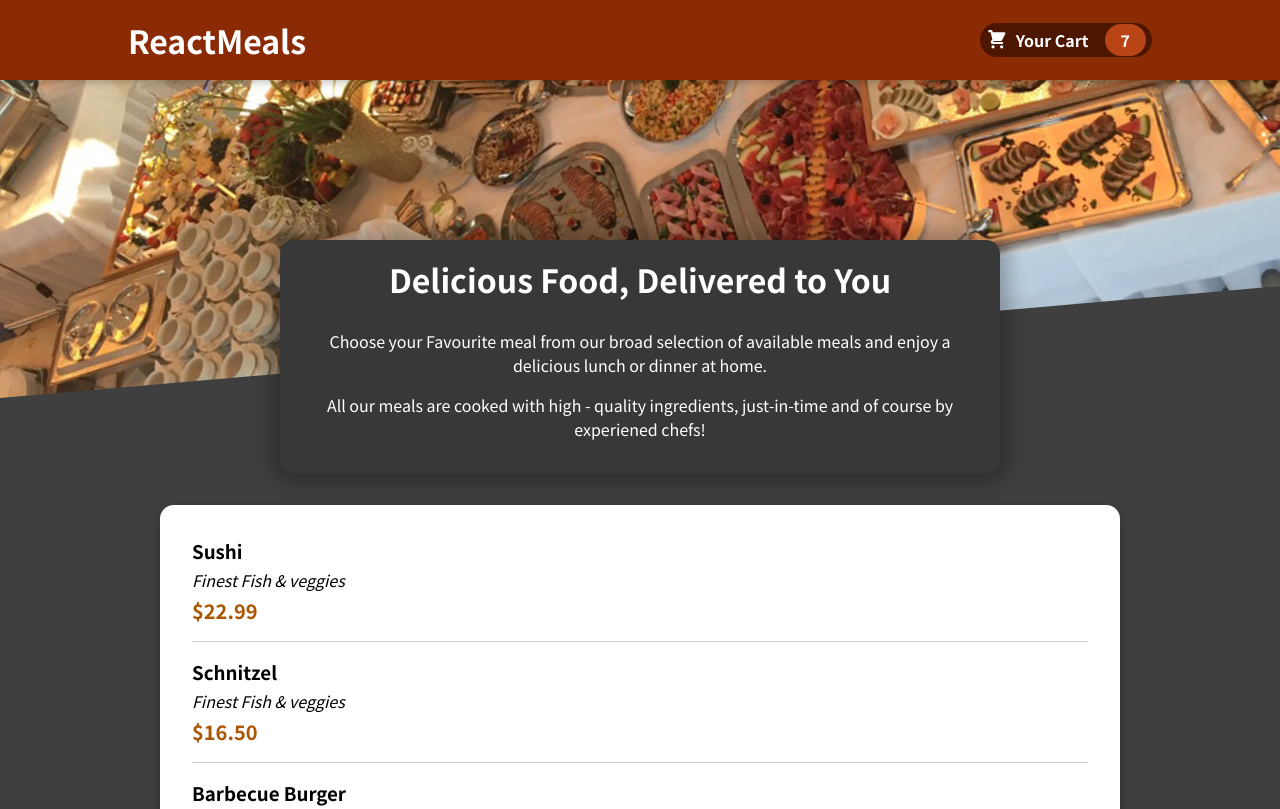
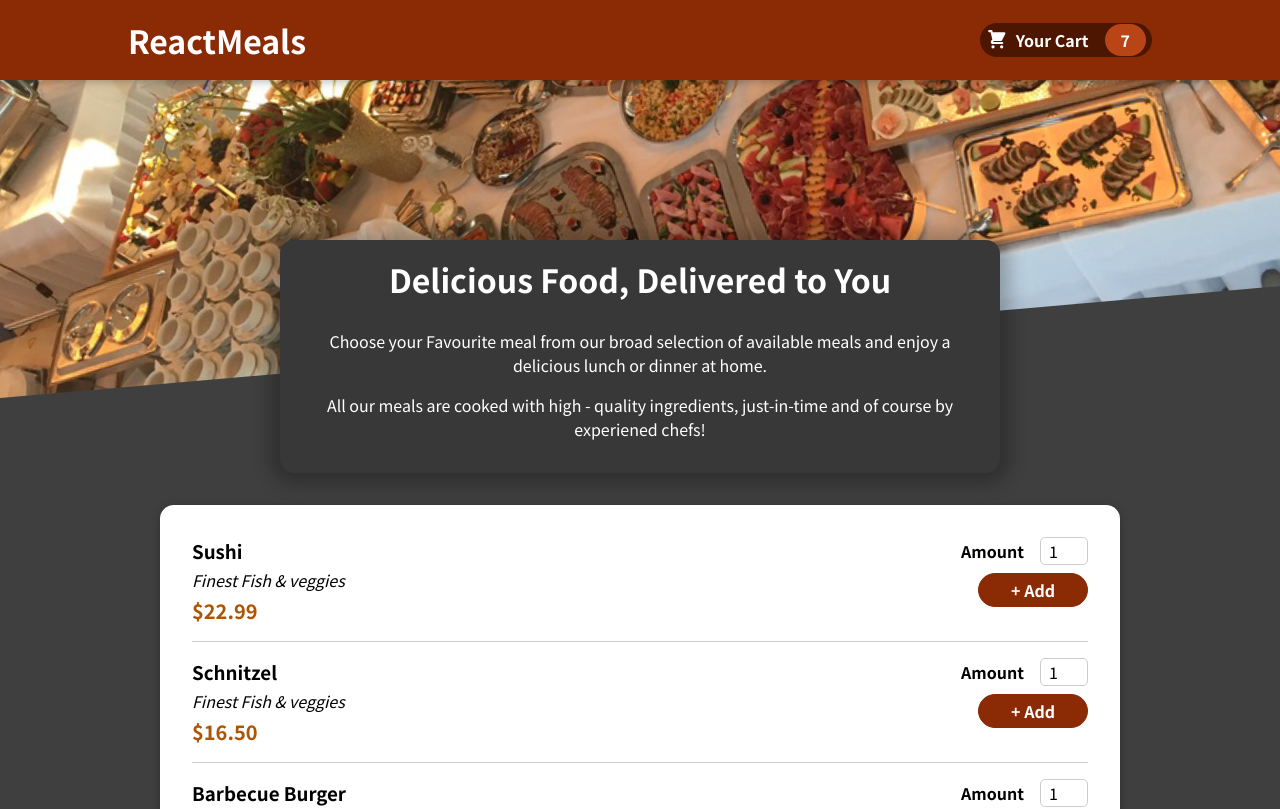
Before and after one commit to PoonamAgg/Restaurant-Project, a React (Create React App) app: page / in a window 1280 px wide. Shown: the top 809 px of the page. Built offline with nearby package versions, Linux system fonts and the light colour scheme.

Commit message:
Adding a form

```diff
--- a/src/components/Meals/MealItem/MealItem.js
+++ b/src/components/Meals/MealItem/MealItem.js
@@ -1,5 +1,6 @@
 import React from "react";
 import classes from './MealItem.module.css'
+import MealItemForm from "./MealItemForm";
 
 const MealItem = (props) => {
     const price = `$${props.price.toFixed(2)}`;
@@ -10,7 +11,9 @@
         <div className={classes.description}>{props.description}</div>
         <div className={classes.price}>{price}</div>
       </div>
-      <div></div>
+      <div>
+        <MealItemForm/>
+      </div>
     </li>
   );
 };
--- /dev/null
+++ b/src/components/Meals/MealItem/MealItemForm.js
@@ -0,0 +1,24 @@
+import React from "react";
+import classes from "./MealItemForm.module.css";
+import Input from "../../UI/Input";
+
+const MealItemForm = (props) => {
+  return (
+    <form className={classes.form}>
+      <Input
+        label="Amount"
+        input={{
+          id: "amount",
+          type: "number",
+          min: "1",
+          max: "5",
+          step: "1",
+          defaultValue: "1",
+        }}
+      />
+      <button>+ Add</button>
+    </form>
+  );
+};
+
+export default MealItemForm;
--- /dev/null
+++ b/src/components/Meals/MealItem/MealItemForm.module.css
@@ -0,0 +1,20 @@
+.form {
+    text-align: right;
+  }
+
+  .form button {
+    font: inherit;
+    cursor: pointer;
+    background-color: #8a2b06;
+    border: 1px solid #8a2b06;
+    color: white;
+    padding: 0.25rem 2rem;
+    border-radius: 20px;
+    font-weight: bold;
+  }
+
+  .form button:hover,
+  .form button:active {
+    background-color: #641e03;
+    border-color: #641e03;
+  }
--- /dev/null
+++ b/src/components/UI/Input.js
@@ -0,0 +1,13 @@
+import React from 'react'
+import classes from './Input.module.css'
+
+const Input =(props) => {
+  return (
+    <div className={classes.input}>
+      <label htmlFor={props.input.id}>{props.label}</label>
+      <input {...props.input}/>
+    </div>
+  )
+}
+
+export default Input
--- /dev/null
+++ b/src/components/UI/Input.module.css
@@ -0,0 +1,18 @@
+.input {
+    display: flex;
+    align-items: center;
+    margin-bottom: 0.5rem;
+  }
+
+  .input label {
+    font-weight: bold;
+    margin-right: 1rem;
+  }
+
+  .input input {
+    width: 3rem;
+    border-radius: 5px;
+    border: 1px solid #ccc;
+    font: inherit;
+    padding-left: 0.5rem;
+  }
```
